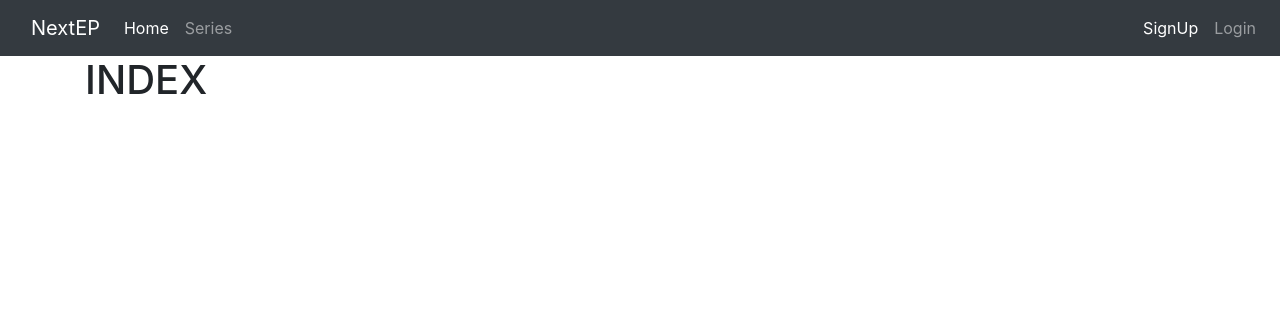
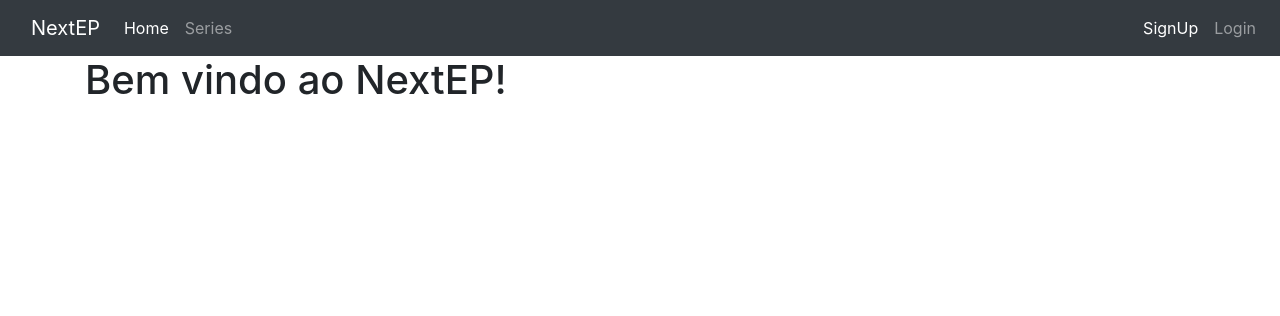
Before and after one commit to next-ep/next-ep, a Flask app: page / in a window 1280 px wide. Shown: the top 316 px of the page. Run offline with Flask 2, Linux system fonts and the light colour scheme; some libraries are stand-ins or nearby versions.

Commit message:
Ajustando index

```diff
--- a/app/templates/index.html
+++ b/app/templates/index.html
@@ -10,7 +10,11 @@
 
 {% block content %}
 <div class="container">
-    <h1>INDEX</h1>
+    {%if current_user.is_authenticated%}
+    <h1>Bem vindo, <label  name="user">{{ current_user.username }}</label>!</h1>
+    {%else%}
+    <h1>Bem vindo ao NextEP!</h1>
+    {%endif%}
 </div>
 {% endblock %}
 
```
